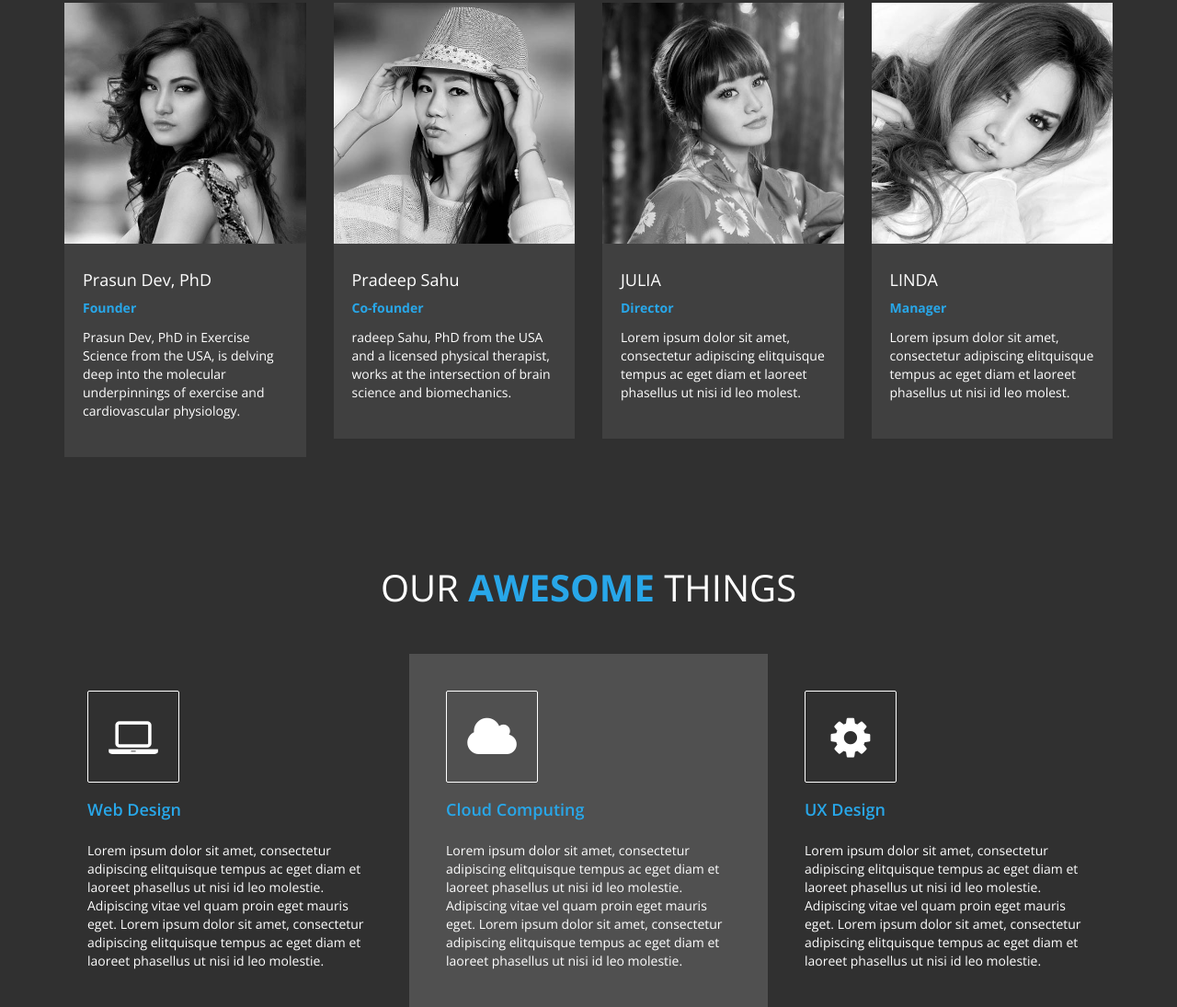
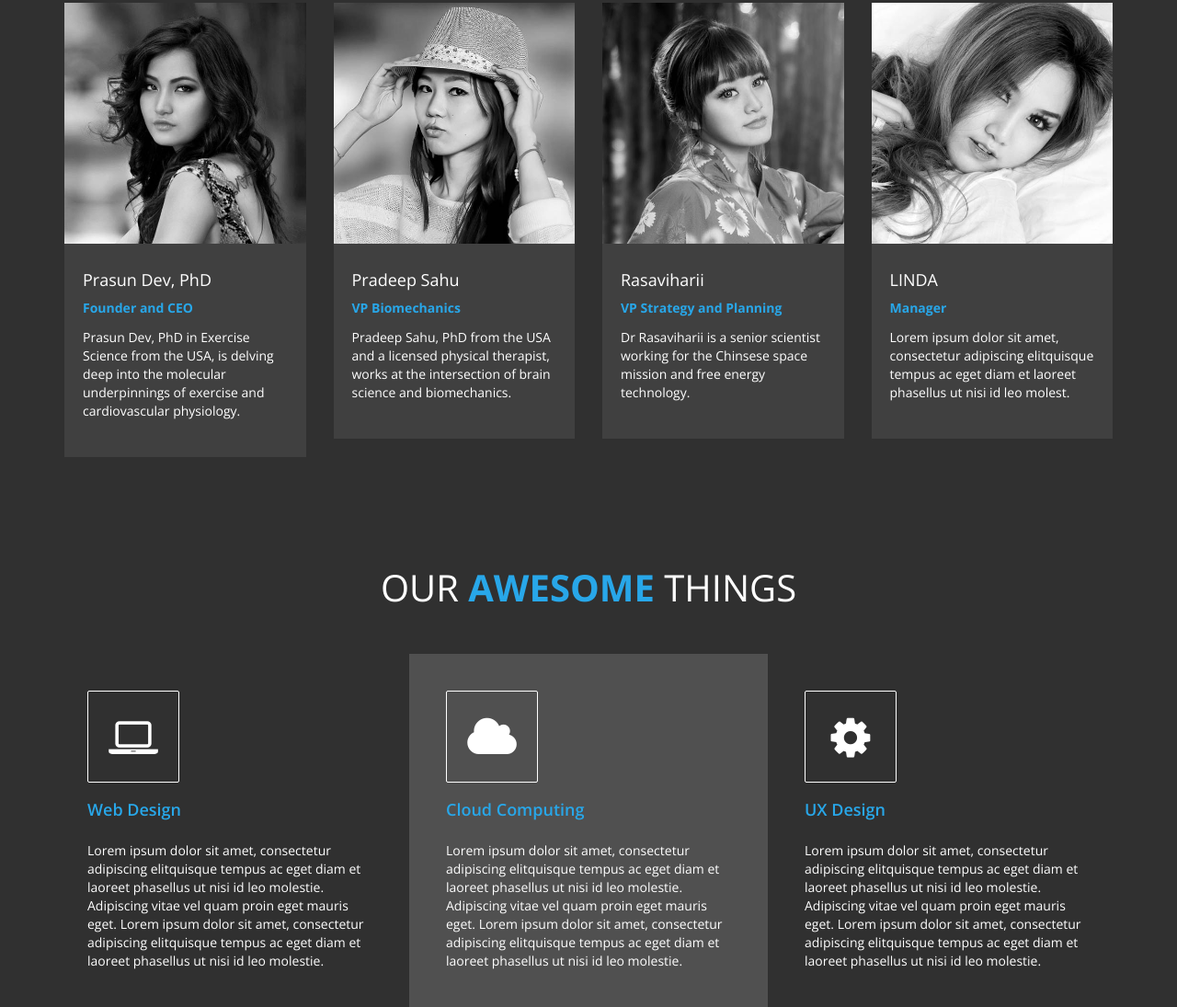
Before and after one commit to pkrdev/PeakBioSys, a plain HTML site: page index.html in a window 1280 px wide. Shown: the part 1370-2465 px from the top of the page at 92% size. Drawn offline with nearby package versions, Linux system fonts and the light colour scheme.

Commit message:
Update index.html

```diff
--- a/index.html
+++ b/index.html
@@ -168,7 +168,7 @@
     						<img src="images/team-img1.jpg" class="img-responsive" alt="team img 1">
     							<div class="team-des">
     								<h4>Prasun Dev, PhD</h4>
-    								<span>Founder</span>
+    								<span>Founder and CEO</span>
     								<p>Prasun Dev, PhD in Exercise Science from the USA, is delving deep into the molecular underpinnings of exercise and cardiovascular physiology.</p>
     							</div>
     					</div>
@@ -178,8 +178,8 @@
     						<img src="images/team-img2.jpg" class="img-responsive" alt="team img 2">
     							<div class="team-des">
     								<h4>Pradeep Sahu</h4>
-    								<span>Co-founder</span>
-    								<p>radeep Sahu, PhD from the USA and a licensed physical therapist, works at the intersection of brain science and biomechanics.</p>
+    								<span>VP Biomechanics</span>
+    								<p>Pradeep Sahu, PhD from the USA and a licensed physical therapist, works at the intersection of brain science and biomechanics.</p>
     							</div>
     					</div>
     				</div>
@@ -187,9 +187,9 @@
     					<div class="team-wrapper">
     						<img src="images/team-img3.jpg" class="img-responsive" alt="team img 3">
     							<div class="team-des">
-    								<h4>JULIA</h4>
-    								<span>Director</span>
-    								<p>Lorem ipsum dolor sit amet, consectetur adipiscing elitquisque tempus ac eget diam et laoreet phasellus ut nisi id leo molest.</p>
+    								<h4>Rasaviharii</h4>
+    								<span>VP Strategy and Planning</span>
+    								<p>Dr Rasaviharii is a senior scientist working for the Chinsese space mission and free energy technology.</p>
     							</div>
     					</div>
     				</div>
```
